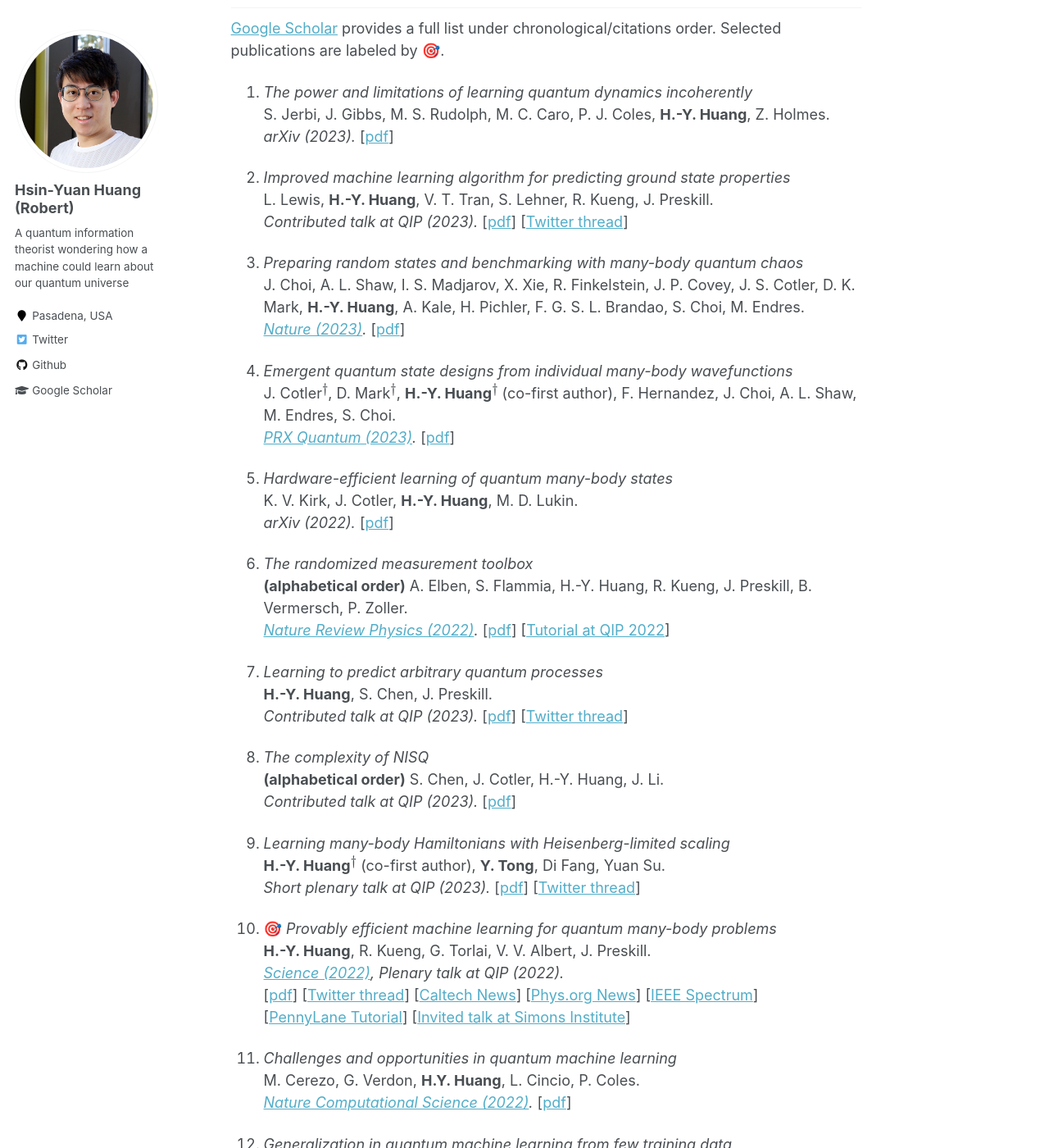
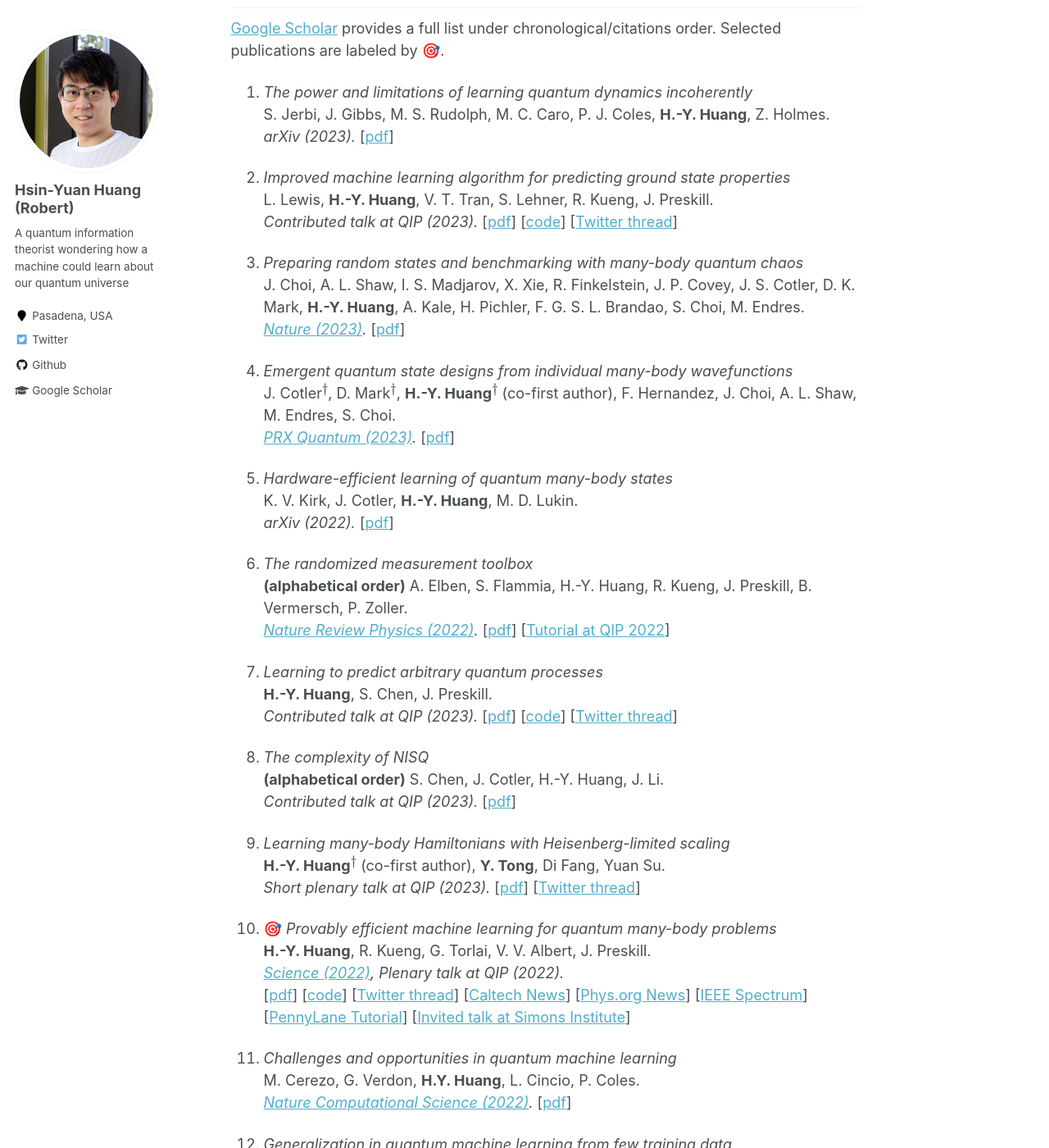
Before and after one commit to hsinyuan-huang/hsinyuan-huang.github.io, a Jekyll site: the page built from _pages/about.md, in a window 1280 px wide and 1400 px high, scrolled down 1225 px. Shown: the whole window at 82% size. Built offline with Jekyll 4.4.1, drawn with Linux system fonts in a browser that asks for light colours; emoji names are drawn with the system emoji font; formulas are drawn with MathJax 3.

Commit message:
Add source code

```diff
--- a/_pages/about.md
+++ b/_pages/about.md
@@ -38,7 +38,7 @@
 
 1. *Improved machine learning algorithm for predicting ground state properties* <br>
 L. Lewis, **H.-Y. Huang**, V. T. Tran, S. Lehner, R. Kueng, J. Preskill.<br>
-*Contributed talk at QIP (2023).* [<a href="https://arxiv.org/abs/2301.13169" target="_blank">pdf</a>] [<a href="https://twitter.com/RobertHuangHY/status/1620505355360038912" target="_blank">Twitter thread</a>]
+*Contributed talk at QIP (2023).* [<a href="https://arxiv.org/abs/2301.13169" target="_blank">pdf</a>] [<a href="https://github.com/lllewis234/improved-ml-algorithm" target="_blank">code</a>] [<a href="https://twitter.com/RobertHuangHY/status/1620505355360038912" target="_blank">Twitter thread</a>]
 
 1. *Preparing random states and benchmarking with many-body quantum chaos* <br>
 J. Choi, A. L. Shaw, I. S. Madjarov, X. Xie, R. Finkelstein, J. P. Covey, J. S. Cotler, D. K. Mark, **H.-Y. Huang**, A. Kale, H. Pichler, F. G. S. L. Brandao, S. Choi, M. Endres. <br>
@@ -59,7 +59,7 @@
 
 1. *Learning to predict arbitrary quantum processes* <br>
 **H.-Y. Huang**, S. Chen, J. Preskill.<br>
-*Contributed talk at QIP (2023).* [<a href="https://arxiv.org/abs/2210.14894" target="_blank">pdf</a>] [<a href="https://twitter.com/RobertHuangHY/status/1585433883146825728" target="_blank">Twitter thread</a>]
+*Contributed talk at QIP (2023).* [<a href="https://arxiv.org/abs/2210.14894" target="_blank">pdf</a>] [<a href="https://github.com/hsinyuan-huang/learning-quantum-process" target="_blank">code</a>] [<a href="https://twitter.com/RobertHuangHY/status/1585433883146825728" target="_blank">Twitter thread</a>]
 
 1. *The complexity of NISQ* <br>
 **(alphabetical order)** S. Chen, J. Cotler, H.-Y. Huang, J. Li.<br>
@@ -72,7 +72,7 @@
 1. :dart:  *Provably efficient machine learning for quantum many-body problems* <br>
 **H.-Y. Huang**, R. Kueng, G. Torlai, V. V. Albert, J. Preskill. <br>
 *<a href="https://www.science.org/doi/10.1126/science.abk3333" target="_blank">Science (2022)</a>, Plenary talk at QIP (2022).* <br>
-[<a href="https://arxiv.org/abs/2106.12627" target="_blank">pdf</a>] [<a href="https://twitter.com/RobertHuangHY/status/1408230497512087554" target="_blank">Twitter thread</a>] [<a href="https://www.caltech.edu/about/news/classical-machine-learning-can-solve-tricky-quantum-problems" target="_blank">Caltech News</a>] [<a href="https://phys.org/news/2022-09-traditional-quantum-problems.html" target="_blank">Phys.org News</a>] [<a href="https://spectrum.ieee.org/machine-learning-quantum" target="_blank">IEEE Spectrum</a>]<br>
+[<a href="https://arxiv.org/abs/2106.12627" target="_blank">pdf</a>] [<a href="https://github.com/hsinyuan-huang/provable-ml-quantum" target="_blank">code</a>] [<a href="https://twitter.com/RobertHuangHY/status/1408230497512087554" target="_blank">Twitter thread</a>] [<a href="https://www.caltech.edu/about/news/classical-machine-learning-can-solve-tricky-quantum-problems" target="_blank">Caltech News</a>] [<a href="https://phys.org/news/2022-09-traditional-quantum-problems.html" target="_blank">Phys.org News</a>] [<a href="https://spectrum.ieee.org/machine-learning-quantum" target="_blank">IEEE Spectrum</a>]<br>
 [<a href="https://pennylane.ai/qml/demos/tutorial_ml_classical_shadows.html" target="_blank">PennyLane Tutorial</a>] [<a href="https://youtu.be/W-vGcWZYQeA" target="_blank">Invited talk at Simons Institute</a>]
 
 
@@ -198,7 +198,7 @@
 6. :dart: *Predicting many properties in a quantum system from very few measurements* <br>
 **H.-Y. Huang**, R. Kueng, J. Preskill. <br>
 *<a href="https://www.nature.com/articles/s41567-020-0932-7" target="_blank">Nature Physics (2020)</a>, Short plenary talk at QIP (2020).*<br>
-[<a href="https://arxiv.org/abs/2002.08953" target="_blank">pdf</a>] [<a href="https://en.wikipedia.org/wiki/Classical_shadow" target="_blank">Wikipedia page</a>] [<a href="https://pennylane.ai/qml/demos/tutorial_classical_shadows.html" target="_blank">PennyLane Tutorial</a>] [<a href="https://www.youtube.com/watch?v=NXejv2wVwas&t=2553s&ab_channel=SimonsInstitute" target="_blank">Talk by John Preskill</a>] [<a href="https://phys.org/news/2020-07-method-properties-complex-quantum.html" target="_blank">Phys.org News</a>]
+[<a href="https://arxiv.org/abs/2002.08953" target="_blank">pdf</a>] [<a href="https://github.com/hsinyuan-huang/predicting-quantum-properties" target="_blank">code</a>] [<a href="https://en.wikipedia.org/wiki/Classical_shadow" target="_blank">Wikipedia page</a>] [<a href="https://pennylane.ai/qml/demos/tutorial_classical_shadows.html" target="_blank">PennyLane Tutorial</a>] [<a href="https://www.youtube.com/watch?v=NXejv2wVwas&t=2553s&ab_channel=SimonsInstitute" target="_blank">Talk by John Preskill</a>] [<a href="https://phys.org/news/2020-07-method-properties-complex-quantum.html" target="_blank">Phys.org News</a>]
 
 
 * * *
```
